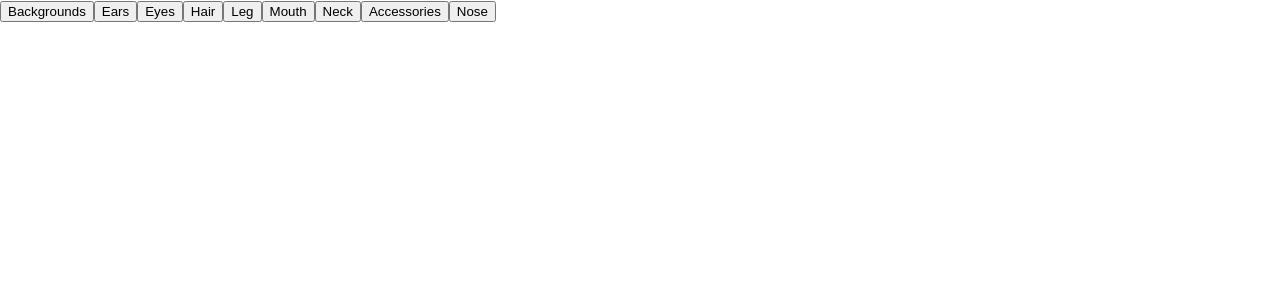
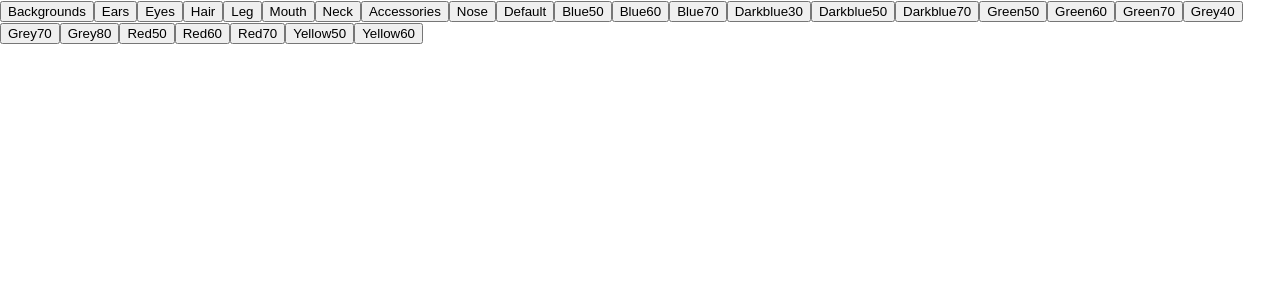
Before and after one commit to euNung24/Alpaca-image-generator-nung, a React (Create React App) app: page / in a window 1280 px wide. Shown: the top 300 px of the page. Built offline with nearby package versions, Linux system fonts and the light colour scheme.

Commit message:
Button_attribute 추가

```diff
--- a/src/components/Alpaca.jsx
+++ b/src/components/Alpaca.jsx
@@ -6,6 +6,7 @@ import Control from './Control';
 
 const Alpaca = () => {
   const [ config, setConfig ] = useState(alpacaConfig);
+  const [ feature, setFeature] = useState(config[0]);
 
   // const [ accessories, setAccessories ] = useState(null);
   // const [ bg, setBg ] = useState(null);
@@ -23,9 +24,19 @@ const Alpaca = () => {
     configClone.forEach(cfg => cfg.selected = false);
     configClone[getIndex].selected = true;
     setConfig(configClone);
+    setFeature(configClone[getIndex]);
   }
 
-
+  const changeImage = (feature, attribute) => {
+    const configClone = [...config];
+    const getIndex = configClone.indexOf(feature);
+    const configItems = configClone[getIndex].items;
+    const getAttrIndex =  configItems.indexOf(attribute);
+    configItems.forEach(item => item.selected = false);
+    configItems[getAttrIndex].selected = true;
+    setConfig(configClone);
+    console.log(config);
+  }
 
   // const attr = {
   //   accessories, bg, ears, eyes, hair, leg, mouth, neck, nose
@@ -37,7 +48,7 @@ const Alpaca = () => {
       {config.map(feature =>
         <Control key={feature.id} feature={feature} setAttribute={setAttribute} />
       )}
-      <Button />
+      <Button key={feature.id} feature={feature} changeImage={changeImage}/>
     </div>
   );
 };
--- a/src/components/Button.jsx
+++ b/src/components/Button.jsx
@@ -1,10 +1,14 @@
 import React from 'react';
 
-const Button = () => {
+const Button = ({feature, changeImage}) => {
   return (
-    <div>
-
-    </div>
+    <>
+      {feature.items.map(attr =>
+        <button key={attr.id} onClick={() => changeImage(feature, attr)}>
+          {attr.label}
+        </button>
+      )}
+    </>
   );
 };
 
```
